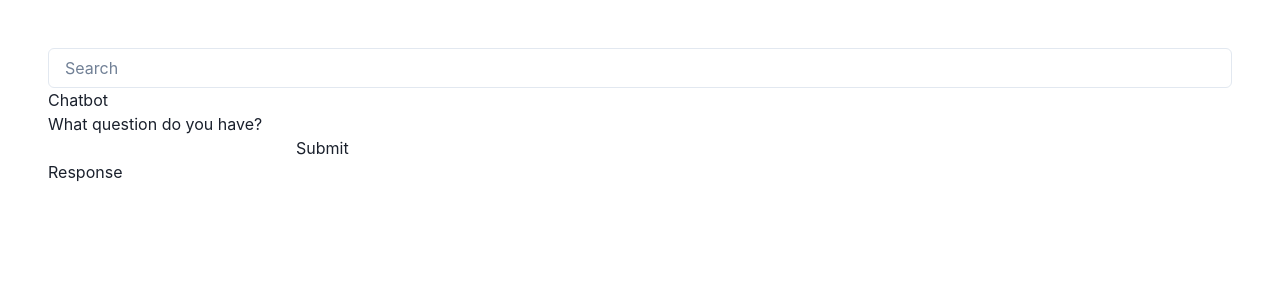
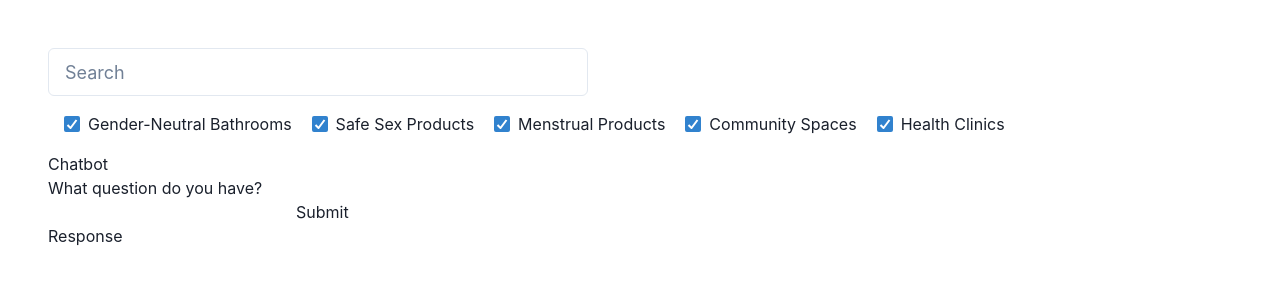
Before and after one commit to samihadatta/hackdartmouth2023, a React (Vite) app in the folder frontend/: page / in a window 1280 px wide. Shown: the top 300 px of the page. Built offline with nearby package versions, Linux system fonts and the light colour scheme; no server answers.

Commit message:
filters non functional

```diff
--- /dev/null
+++ b/frontend/src/components/filter.jsx
@@ -0,0 +1,25 @@
+import React from 'react';
+import {
+  Box, Checkbox, CheckboxGroup, Stack,
+} from '@chakra-ui/react';
+
+function Filter() {
+  return (
+    <div>
+      <Box m={4}>
+        <CheckboxGroup defaultValue={['bathroom', 'safesex', 'menstrual', 'community', 'clinics']}>
+          <Stack spacing={[1, 5]} direction={['column', 'row']}>
+            <Checkbox value="bathroom">Gender-Neutral Bathrooms</Checkbox>
+            <Checkbox value="safesex">Safe Sex Products</Checkbox>
+            <Checkbox value="menstrual">Menstrual Products</Checkbox>
+            <Checkbox value="community">Community Spaces</Checkbox>
+            <Checkbox value="clinics">Health Clinics</Checkbox>
+          </Stack>
+        </CheckboxGroup>
+      </Box>
+
+    </div>
+  );
+}
+
+export default Filter;
--- a/frontend/src/components/home.jsx
+++ b/frontend/src/components/home.jsx
@@ -1,11 +1,13 @@
 import React from 'react';
 import Chatbot from './chatbot';
 import SearchBar from './searchBar';
+import Filter from './filter';
 
 function Home() {
   return (
     <div>
       <SearchBar />
+      <Filter />
       <Chatbot />
     </div>
   );
--- a/frontend/src/components/searchBar.jsx
+++ b/frontend/src/components/searchBar.jsx
@@ -1,15 +1,12 @@
 import React from 'react';
-import {
-  InputGroup, Input,
-} from '@chakra-ui/react';
-// import { PhoneIcon } from '@chakra-ui/icons';
+import { Input } from '@chakra-ui/react';
+
 function SearchBar() {
   return (
     <div>
-      <InputGroup>
-        {/* <InputLeftElement pointerEvents="none" children={<PhoneIcon color="gray.300" />} /> */}
-        <Input placeholder="Search" />
-      </InputGroup>
+      <form>
+        <Input placeholder="Search" size="lg" w="30em" />
+      </form>
     </div>
   );
 }
```
